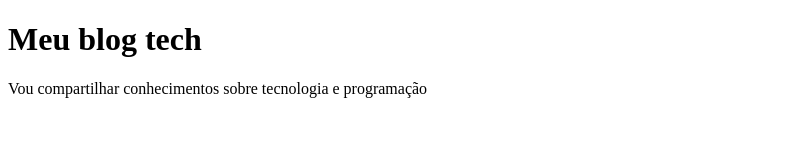
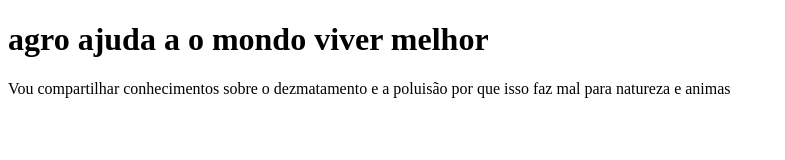
Before and after one commit to paulodrake/PROGRAMACAO-FRONT-END-AGRINHO_PAULO_1NA, a plain HTML site: page index.html in a window 1280 px wide. Shown: the whole page, without its empty margins (0-785 px from the left). Drawn offline with Linux system fonts and the light colour scheme.

Commit message:
auterei texto do body

```diff
--- a/index.html
+++ b/index.html
@@ -7,7 +7,7 @@
 <title>Document</title>
 </head>
 <body>
-<h1>Meu blog tech</h1>
-<p>Vou compartilhar conhecimentos sobre tecnologia e programação</p>
+<h1>agro ajuda a o mondo viver melhor</h1>
+<p>Vou compartilhar conhecimentos sobre o dezmatamento e a poluisão por que isso faz mal para natureza e animas </p>
 </body>
 </html>
```
